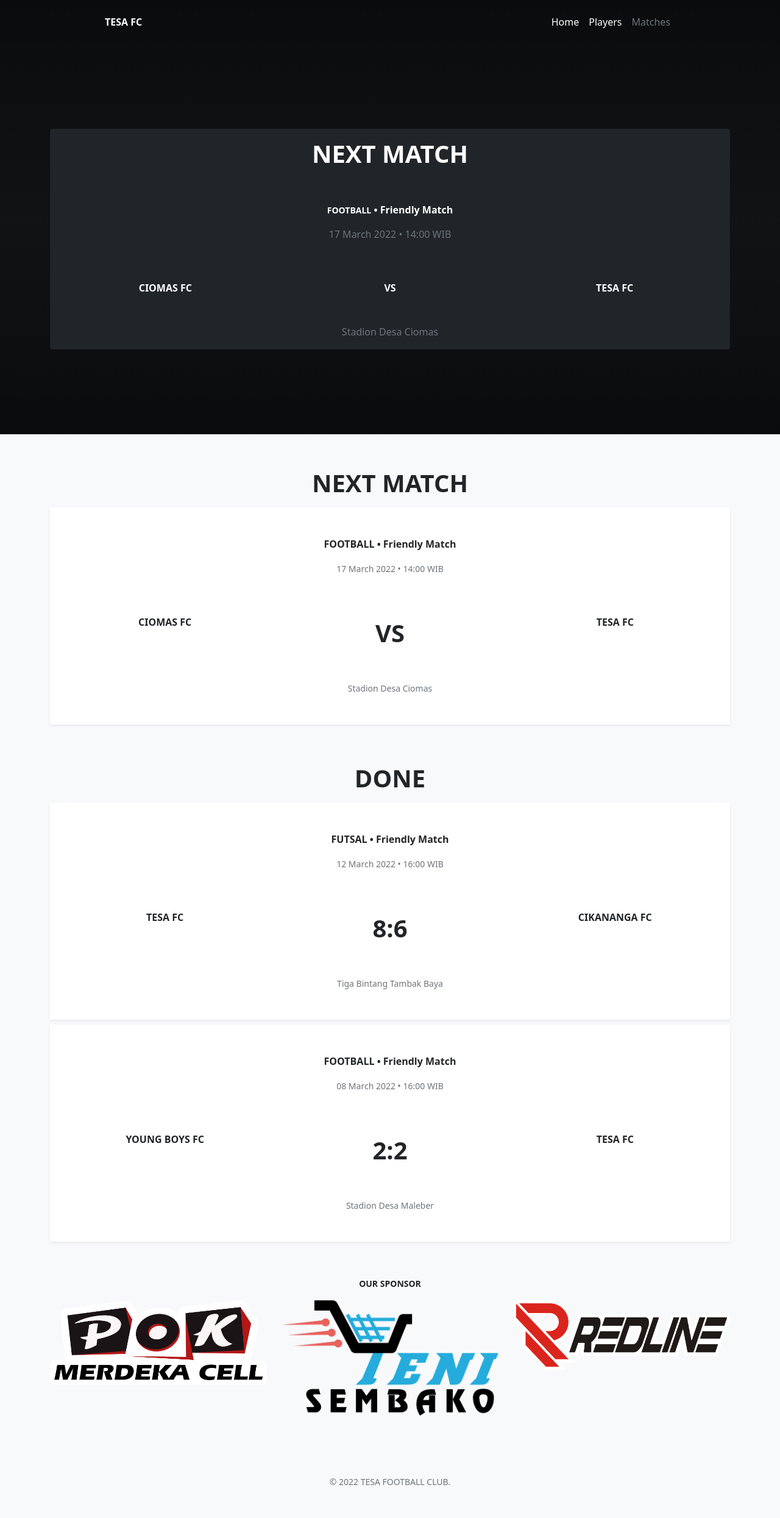
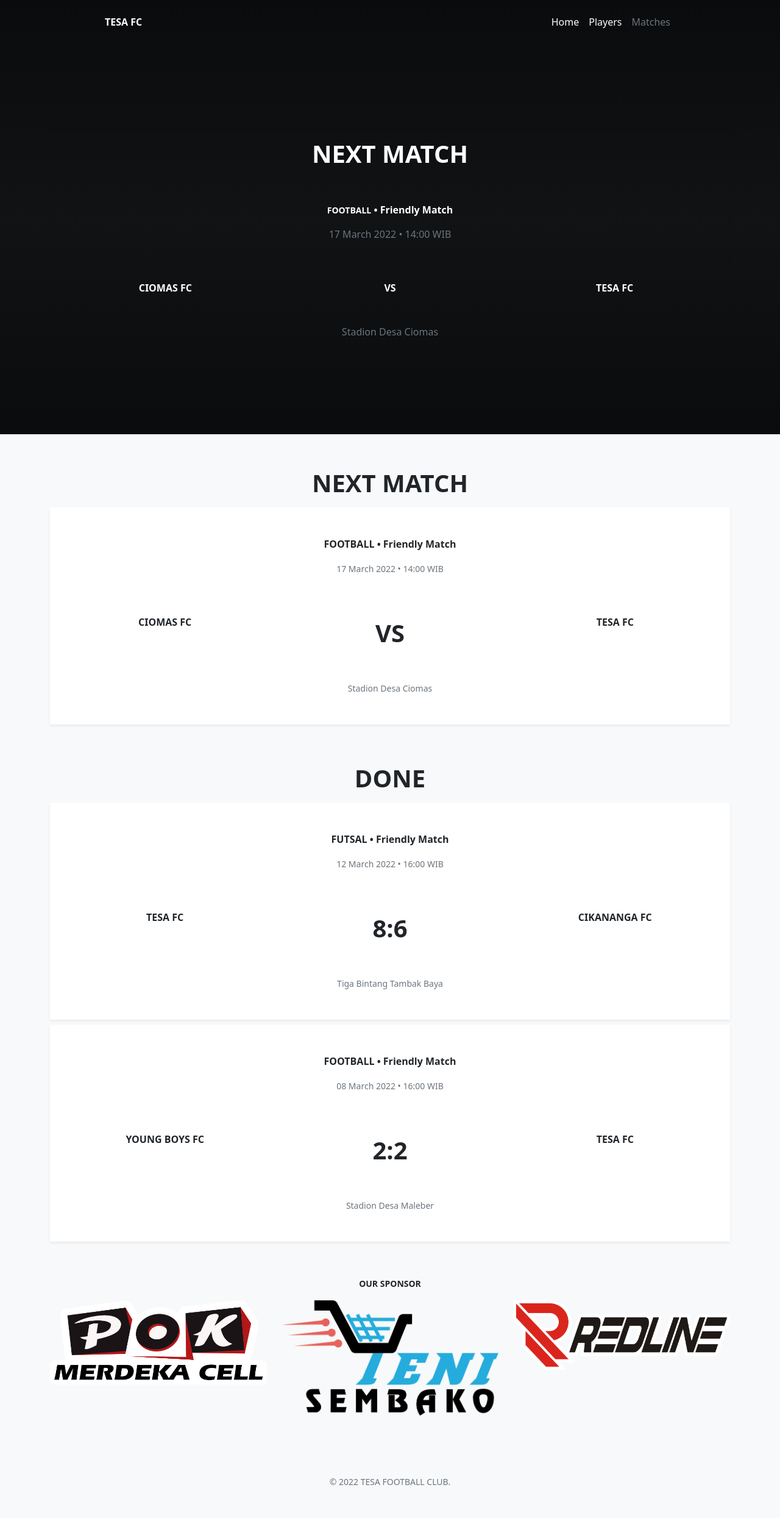
Before and after one commit to tesafc/www2, a Jekyll site: the page built from matches.html, in a window 1280 px wide. Shown: the whole page at 61% size. Built offline with Jekyll 4.4.1, drawn with Linux system fonts in a browser that asks for light colours.

Commit message:
Update header-match.html

```diff
--- a/_includes/header-match.html
+++ b/_includes/header-match.html
@@ -14,10 +14,10 @@
     {% assign matches = site.matches %}
     {% for match in matches %}
     {% if match.status == "next match" %}
-    <div class="container-sm h-100 d-flex flex-column justify-content-center text-center pb-5 mb-5">
+    <div class="container-sm h-100 d-flex flex-column justify-content-center text-center pb-5">
       <div class="row row-cols-1">
         <div class="col">
-          <div class="card bg-dark text-white">
+          <div class="card bg-transparent text-white">
             <div class="card-body py-3">
               <h1 class="text-uppercase fw-bolder pb-5">next match</h1>
               <p class="card-text fw-bolder"><small class="text-uppercase">{{ match.type }}</small> • <span class="text-capitalize">{{ match.competition }}</span></p>
```
